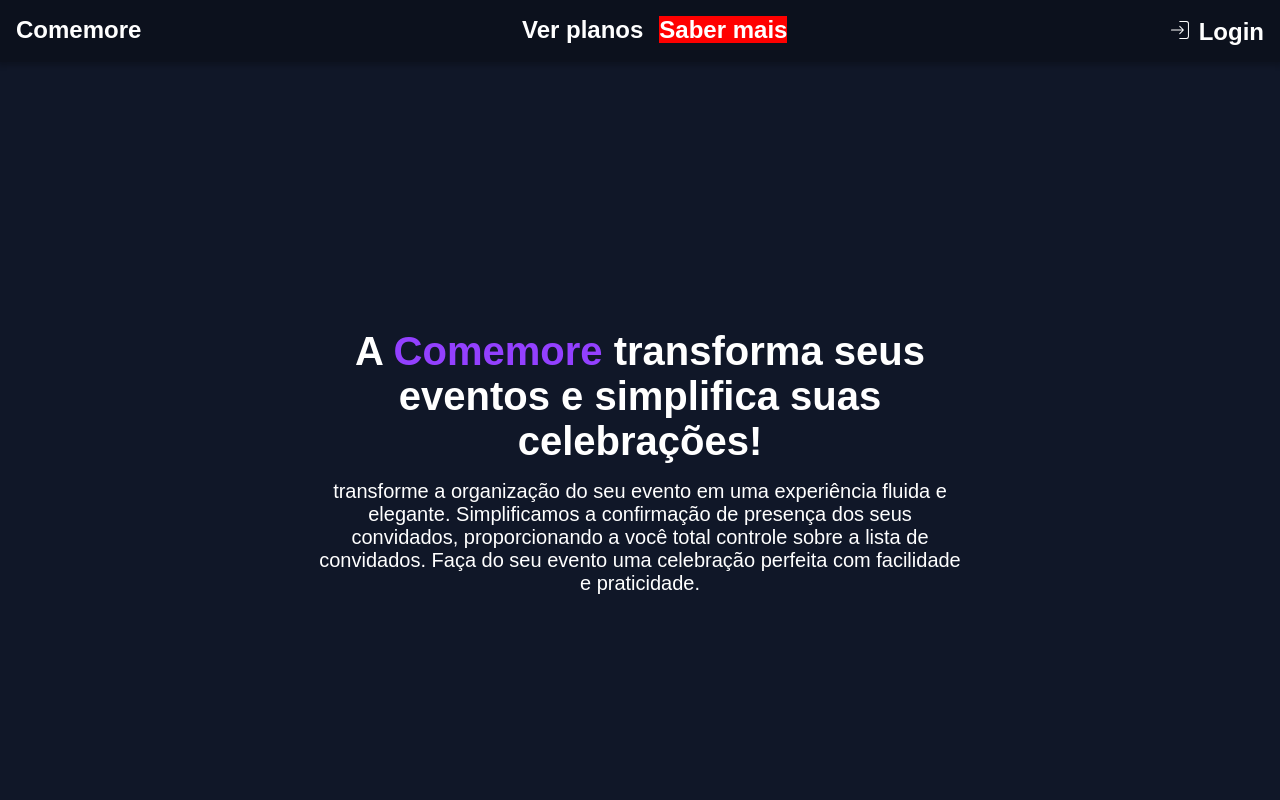
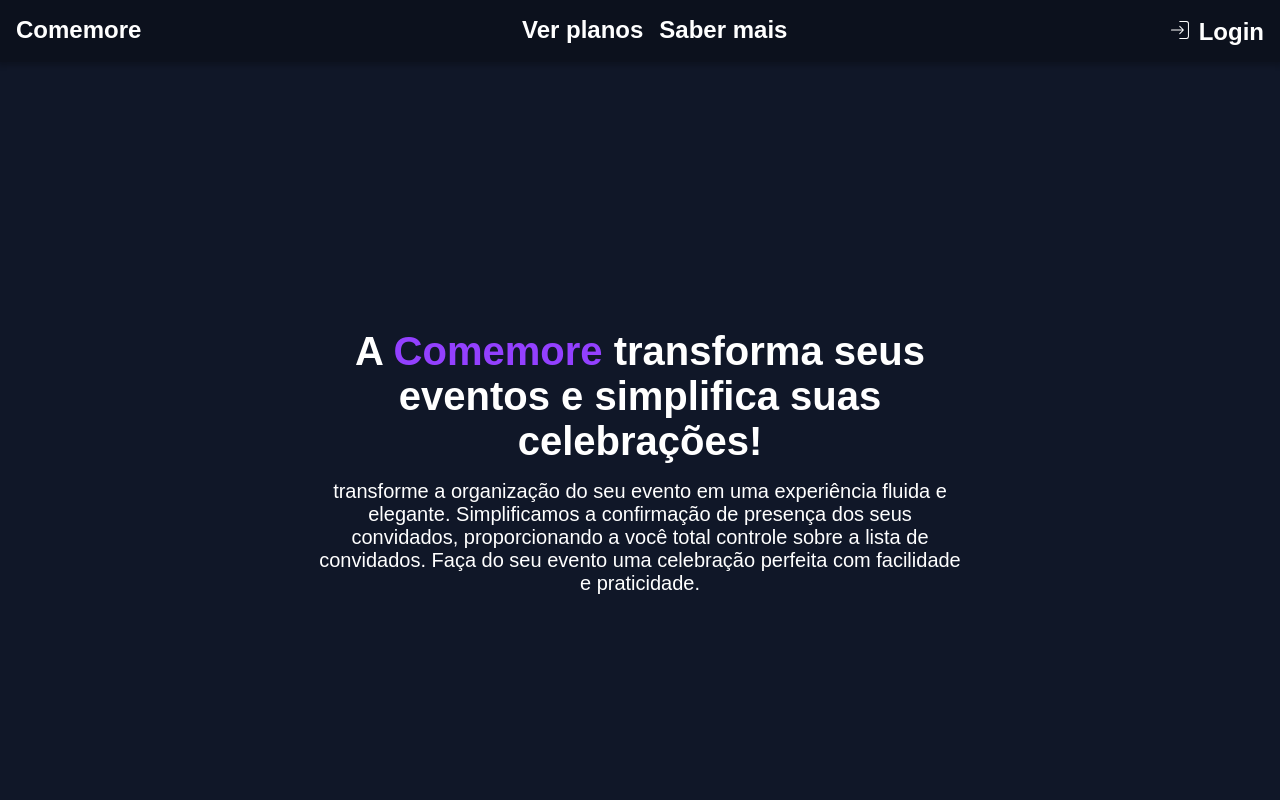
Before and after one commit to S1NS3RO/Comemore, a Next.js app: page /about in a window 1280 px wide. Shown: the top 800 px of the page. Built offline with nearby package versions, Linux system fonts and the light colour scheme.

Commit message:
active links bug fixie

```diff
--- a/src/components/HeaderNav.tsx
+++ b/src/components/HeaderNav.tsx
@@ -19,7 +19,7 @@ export function HeaderNav({ handleMenuClose }: HeaderNavProps) {
         <ul onClick={() => handleMenuClose && handleMenuClose()}>
           <li>
             <Link
-              className={pathname === '/planos' ? 'active' : ''}
+              className={pathname === '/planos/' ? 'active' : ''}
               href='/planos'
               passHref>
               Ver planos
@@ -27,7 +27,7 @@ export function HeaderNav({ handleMenuClose }: HeaderNavProps) {
           </li>
           <li>
             <Link
-              className={pathname === '/about' ? 'active' : ''}
+              className={pathname === '/about/' ? 'active' : ''}
               href='/about'
               passHref>
               Saber mais
```
